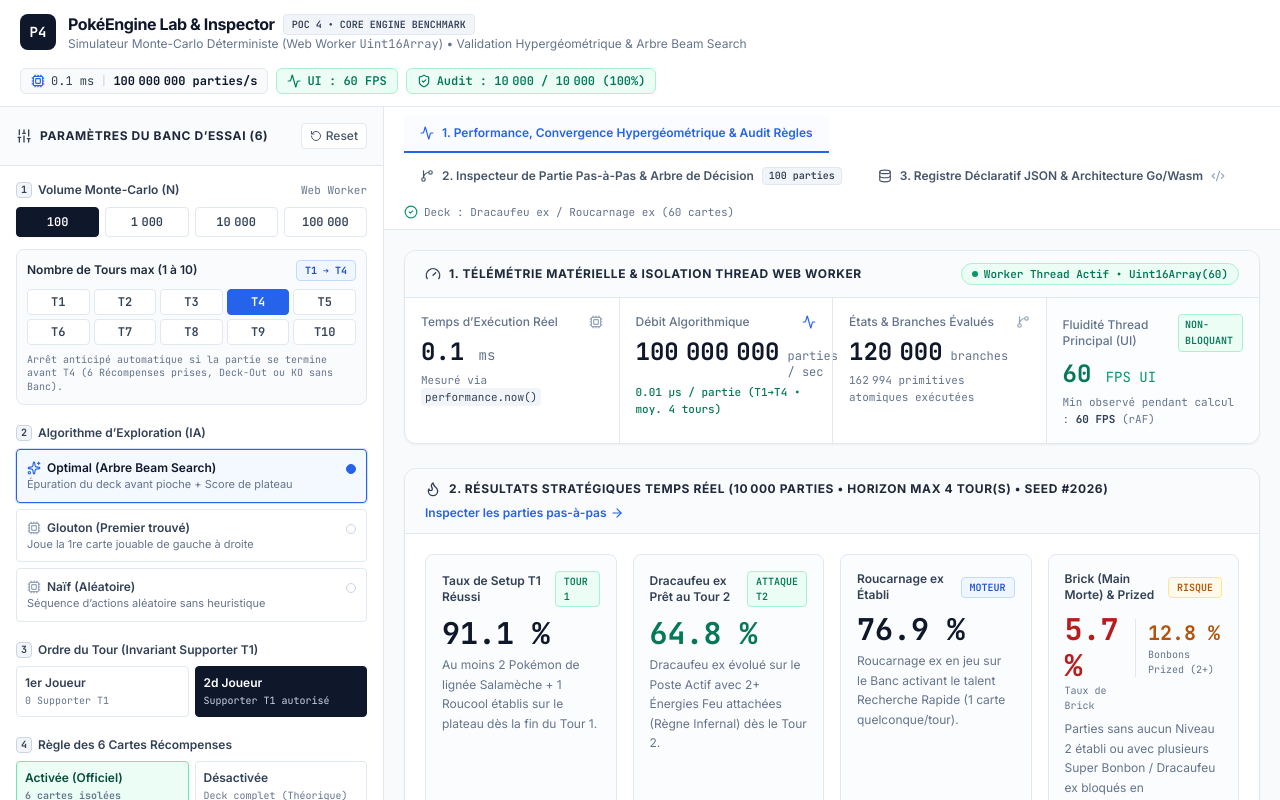
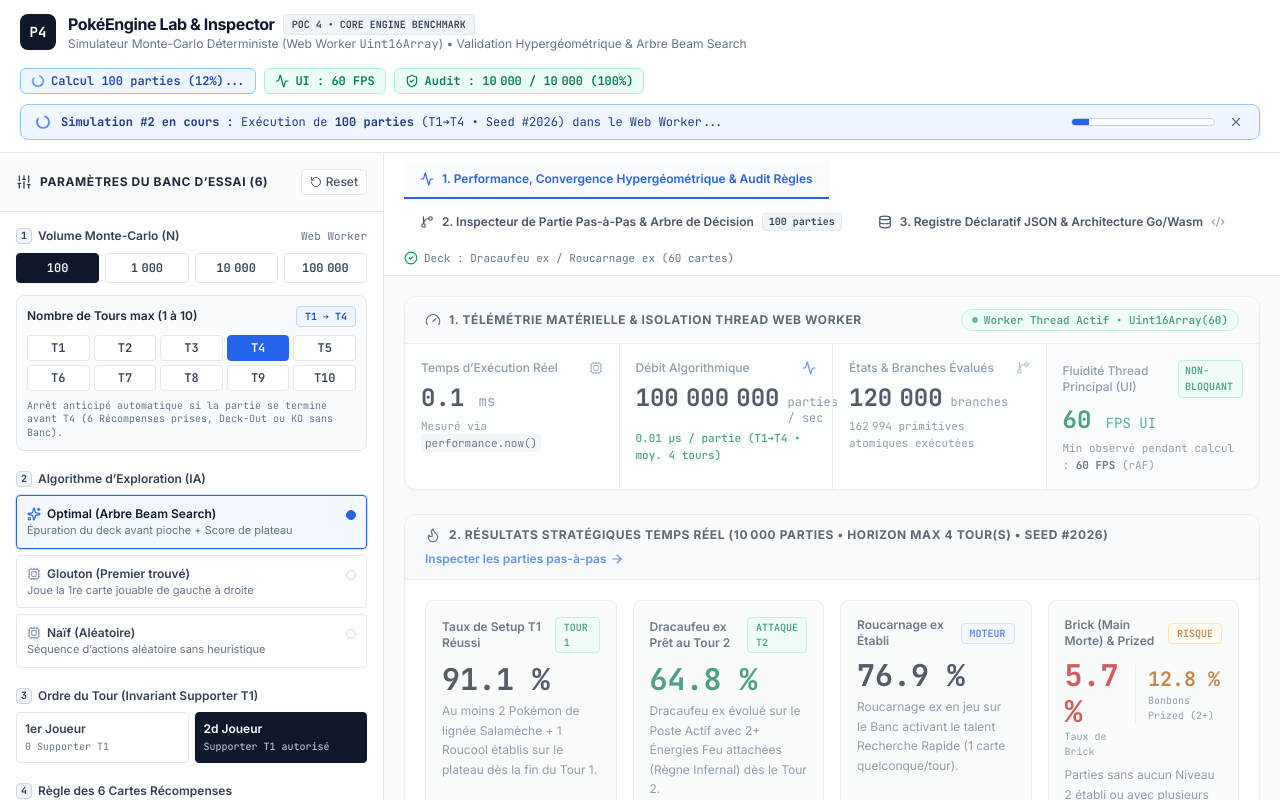
Before and after one commit to Kibishi47/ecni-poc-memoire, a Vue app in the folder poc-4-pokeengine/: page / in a window 1280 px wide. Both pictures are taken after a click on the button "100". Shown: the top 800 px of the page. Built offline with nearby package versions, Linux system fonts and the light colour scheme.

Commit message:
feat(poc-4): add real-time Web Worker progress banner and completion notification

```diff
--- a/poc-4-pokeengine/src/App.vue
+++ b/poc-4-pokeengine/src/App.vue
@@ -7,7 +7,9 @@
   Cpu,
   Database,
   GitBranch,
+  Loader2,
   ShieldCheck,
+  X,
 } from 'lucide-vue-next'
 import GameInspectorTab from '@/components/GameInspectorTab.vue'
 import ParameterSidebar from '@/components/ParameterSidebar.vue'
@@ -22,6 +24,13 @@
   result,
   currentFps,
   minFpsDuringRun,
+  totalRunsTriggered,
+  showStatusBanner,
+  statusBannerPhase,
+  progressCompletedGames,
+  progressTotalGames,
+  progressPct,
+  dismissStatusBanner,
   triggerSimulation,
   randomizeSeed,
   resetToDefaults,
@@ -74,14 +83,25 @@
         <!-- Live Hardware & Compliance Status Pills -->
         <div v-if="result" class="flex flex-wrap items-center gap-2 text-xs font-mono">
           <div
-            class="px-2.5 py-1 rounded-md border bg-slate-50 border-slate-200 text-slate-700 flex items-center gap-1.5"
+            class="px-2.5 py-1 rounded-md border flex items-center gap-1.5 transition-colors"
+            :class="
+              isRunning
+                ? 'bg-blue-50 border-blue-300 text-blue-800 font-semibold'
+                : 'bg-slate-50 border-slate-200 text-slate-700'
+            "
           >
-            <Cpu class="w-3.5 h-3.5 text-blue-600" />
-            <span>{{ result.telemetry.executionTimeMs.toFixed(1) }} ms</span>
-            <span class="text-slate-300">|</span>
-            <strong class="text-slate-900"
-              >{{ result.telemetry.gamesPerSecond.toLocaleString('fr-FR') }} parties/s</strong
-            >
+            <Loader2 v-if="isRunning" class="w-3.5 h-3.5 text-blue-600 animate-spin" />
+            <Cpu v-else class="w-3.5 h-3.5 text-blue-600" />
+            <span v-if="isRunning">
+              Calcul {{ config.iterations.toLocaleString('fr-FR') }} parties ({{ progressPct }}%)...
+            </span>
+            <template v-else>
+              <span>{{ result.telemetry.executionTimeMs.toFixed(1) }} ms</span>
+              <span class="text-slate-300">|</span>
+              <strong class="text-slate-900"
+                >{{ result.telemetry.gamesPerSecond.toLocaleString('fr-FR') }} parties/s</strong
+              >
+            </template>
           </div>
 
           <div
@@ -100,6 +120,65 @@
               {{ result.invariantsAudit.totalGamesAudited.toLocaleString('fr-FR') }} (100%)</span
             >
           </div>
+        </div>
+      </div>
+
+      <!-- Bandeau de Notification d'Exécution de Simulation (Visible sous le Header) -->
+      <div
+        v-if="showStatusBanner"
+        class="mt-2.5 px-3.5 py-2 rounded-lg border text-xs font-mono flex flex-wrap items-center justify-between gap-3 transition-all"
+        :class="
+          statusBannerPhase === 'RUNNING'
+            ? 'bg-blue-50 border-blue-300 text-blue-900'
+            : 'bg-emerald-50 border-emerald-300 text-emerald-900'
+        "
+      >
+        <div class="flex items-center gap-2.5 min-w-0">
+          <Loader2
+            v-if="statusBannerPhase === 'RUNNING'"
+            class="w-4 h-4 text-blue-600 animate-spin shrink-0"
+          />
+          <CheckCircle2 v-else class="w-4 h-4 text-emerald-600 shrink-0" />
+
+          <div class="truncate">
+            <template v-if="statusBannerPhase === 'RUNNING'">
+              <strong class="font-bold">Simulation #{{ totalRunsTriggered }} en cours :</strong>
+              Exécution de
+              <strong>{{ progressTotalGames.toLocaleString('fr-FR') }} parties</strong>
+              (T1➔T{{ config.maxTurns }} • Seed #{{ config.seed }}) dans le Web Worker...
+              <span v-if="progressCompletedGames > 0" class="ml-1 text-blue-700">
+                [{{ progressCompletedGames.toLocaleString('fr-FR') }} /
+                {{ progressTotalGames.toLocaleString('fr-FR') }} — {{ progressPct }} %]
+              </span>
+            </template>
+            <template v-else-if="result">
+              <strong class="font-bold">Simulation #{{ totalRunsTriggered }} terminée :</strong>
+              <strong>{{ result.config.iterations.toLocaleString('fr-FR') }} parties</strong>
+              (T1➔T{{ result.config.maxTurns }} • Seed #{{ result.config.seed }}) calculées en
+              <strong>{{ result.telemetry.executionTimeMs.toFixed(1) }} ms</strong>
+              ({{ result.telemetry.gamesPerSecond.toLocaleString('fr-FR') }} parties/s • UI maintenue à {{ currentFps }} FPS)
+            </template>
+          </div>
+        </div>
+
+        <div class="flex items-center gap-3 shrink-0">
+          <!-- Barre de progression en direct -->
+          <div class="w-28 sm:w-36 h-2 rounded-full bg-white/80 border border-slate-300 overflow-hidden">
+            <div
+              class="h-full transition-all duration-150"
+              :class="statusBannerPhase === 'RUNNING' ? 'bg-blue-600' : 'bg-emerald-600'"
+              :style="{ width: `${progressPct}%` }"
+            />
+          </div>
+
+          <button
+            type="button"
+            class="p-0.5 rounded hover:bg-black/5 text-slate-500 hover:text-slate-800"
+            title="Masquer la notification"
+            @click="dismissStatusBanner"
+          >
+            <X class="w-3.5 h-3.5" />
+          </button>
         </div>
       </div>
     </header>
@@ -177,7 +256,10 @@
         </div>
 
         <!-- Tab Content Container -->
-        <div class="p-5 flex-1 overflow-y-auto">
+        <div
+          class="p-5 flex-1 overflow-y-auto transition-opacity duration-150"
+          :class="isRunning ? 'opacity-70' : 'opacity-100'"
+        >
           <template v-if="result">
             <TelemetryAndAuditTab
               v-if="activeTab === 'TELEMETRY_AUDIT'"
--- a/poc-4-pokeengine/src/composables/useSimulationWorker.ts
+++ b/poc-4-pokeengine/src/composables/useSimulationWorker.ts
@@ -30,6 +30,16 @@
   const result = ref<SimulationResultPayload | null>(null)
   const totalRunsTriggered = ref(0)
 
+  // Live notification banner & progress state
+  const showStatusBanner = ref(false)
+  const statusBannerPhase = ref<'RUNNING' | 'COMPLETED'>('RUNNING')
+  const progressCompletedGames = ref(0)
+  const progressTotalGames = ref(10000)
+  const progressPct = ref(0)
+  let runStartTimestamp = 0
+  let hideBannerTimeout: ReturnType<typeof setTimeout> | null = null
+  let minDisplayTimeout: ReturnType<typeof setTimeout> | null = null
+
   // Real-time Main Thread UI FPS Telemetry via requestAnimationFrame
   const currentFps = ref(60)
   const minFpsDuringRun = ref(60)
@@ -60,23 +70,51 @@
     rafId = requestAnimationFrame(loop)
   }
 
+  function finalizeSimulationResult(payload: SimulationResultPayload) {
+    const elapsedSinceTrigger = performance.now() - runStartTimestamp
+    // Ensure the "Simulation en cours..." banner is perceptible for at least 260ms even on ultra-fast 3ms runs
+    const remainingMinDisplayMs = Math.max(0, 260 - elapsedSinceTrigger)
+
+    if (minDisplayTimeout) clearTimeout(minDisplayTimeout)
+    minDisplayTimeout = setTimeout(() => {
+      result.value = payload
+      isRunning.value = false
+      progressCompletedGames.value = payload.config.iterations
+      progressTotalGames.value = payload.config.iterations
+      progressPct.value = 100
+      statusBannerPhase.value = 'COMPLETED'
+      showStatusBanner.value = true
+
+      if (hideBannerTimeout) clearTimeout(hideBannerTimeout)
+      hideBannerTimeout = setTimeout(() => {
+        if (!isRunning.value) {
+          showStatusBanner.value = false
+        }
+      }, 3600)
+    }, remainingMinDisplayMs)
+  }
+
   function initWorker() {
     try {
       worker = new Worker(new URL('../worker/simulation.worker.ts', import.meta.url), {
         type: 'module',
       })
       worker.onmessage = (event: MessageEvent<WorkerResponseMessage>) => {
-        const { requestId, result: payload } = event.data
-        if (requestId === latestRequestId) {
-          result.value = payload
-          isRunning.value = false
+        const data = event.data
+        if (data.requestId !== latestRequestId) return
+
+        if (data.type === 'PROGRESS') {
+          progressCompletedGames.value = data.completedGames
+          progressTotalGames.value = data.totalGames
+          progressPct.value = Math.min(99, Math.round((data.completedGames / data.totalGames) * 100))
+        } else if (data.type === 'RESULT') {
+          finalizeSimulationResult(data.result)
         }
       }
       worker.onerror = () => {
-        // Fallback to synchronous execution if worker fails
         const rawConfig = structuredClone(toRaw(config))
-        result.value = runMonteCarloSimulation(rawConfig)
-        isRunning.value = false
+        const syncResult = runMonteCarloSimulation(rawConfig)
+        finalizeSimulationResult(syncResult)
       }
     } catch {
       worker = null
@@ -86,7 +124,16 @@
   function triggerSimulation() {
     latestRequestId++
     const reqId = latestRequestId
+    if (hideBannerTimeout) clearTimeout(hideBannerTimeout)
+    if (minDisplayTimeout) clearTimeout(minDisplayTimeout)
+
+    runStartTimestamp = performance.now()
     isRunning.value = true
+    statusBannerPhase.value = 'RUNNING'
+    showStatusBanner.value = true
+    progressCompletedGames.value = 0
+    progressTotalGames.value = config.iterations
+    progressPct.value = 12
     minFpsDuringRun.value = currentFps.value
     totalRunsTriggered.value++
 
@@ -100,8 +147,8 @@
       worker.postMessage(msg)
     } else {
       setTimeout(() => {
-        result.value = runMonteCarloSimulation(plainConfig)
-        isRunning.value = false
+        const syncRes = runMonteCarloSimulation(plainConfig)
+        finalizeSimulationResult(syncRes)
       }, 10)
     }
   }
@@ -132,6 +179,10 @@
     triggerSimulation()
   }
 
+  function dismissStatusBanner() {
+    showStatusBanner.value = false
+  }
+
   onMounted(() => {
     startFpsMonitor()
     initWorker()
@@ -140,6 +191,8 @@
 
   onBeforeUnmount(() => {
     if (rafId) cancelAnimationFrame(rafId)
+    if (hideBannerTimeout) clearTimeout(hideBannerTimeout)
+    if (minDisplayTimeout) clearTimeout(minDisplayTimeout)
     if (worker) worker.terminate()
   })
 
@@ -150,6 +203,12 @@
     currentFps,
     minFpsDuringRun,
     totalRunsTriggered,
+    showStatusBanner,
+    statusBannerPhase,
+    progressCompletedGames,
+    progressTotalGames,
+    progressPct,
+    dismissStatusBanner,
     triggerSimulation,
     randomizeSeed,
     resetToDefaults,
--- a/poc-4-pokeengine/src/engine/fsmEngine.ts
+++ b/poc-4-pokeengine/src/engine/fsmEngine.ts
@@ -2320,6 +2320,7 @@
   lookup: DeclarativeCardDefinition[],
   invariants: InvariantTrackerCounters,
   collectSamples: boolean,
+  onProgress?: (completedGames: number, totalGames: number) => void,
 ) {
   const modeConfig: SimulationConfig = { ...config, aiMode }
 
@@ -2343,8 +2344,12 @@
   let foundPerfectT2 = false
   let foundBrick = false
   let foundCandyPrized = false
+  const progressStep = Math.max(10, Math.floor(iterations / 10))
 
   for (let i = 0; i < iterations; i++) {
+    if (onProgress && (i + 1) % progressStep === 0) {
+      onProgress(i + 1, iterations)
+    }
     // Always record the first 100 games, plus any special archetype games if not yet captured
     const needSpecialSample =
       collectSamples && (!foundPerfectT2 || !foundBrick || !foundCandyPrized) && i < 1500
@@ -2422,7 +2427,10 @@
 /**
  * Master entry point: executes the full Monte-Carlo simulation + Hypergeometric math validation + Invariant audit.
  */
-export function runMonteCarloSimulation(config: SimulationConfig): SimulationResultPayload {
+export function runMonteCarloSimulation(
+  config: SimulationConfig,
+  onProgress?: (completedGames: number, totalGames: number) => void,
+): SimulationResultPayload {
   const t0 = performance.now()
 
   const registry =
@@ -2464,6 +2472,7 @@
     lookup,
     invariants,
     true,
+    onProgress,
   )
 
   // Also compute comparison metrics for the other two AI modes (using up to 1,000 iterations for instant responsiveness)
--- a/poc-4-pokeengine/src/worker/simulation.worker.ts
+++ b/poc-4-pokeengine/src/worker/simulation.worker.ts
@@ -6,15 +6,32 @@
   config: SimulationConfig
 }
 
-export interface WorkerResponseMessage {
-  requestId: number
-  result: SimulationResultPayload
-}
+export type WorkerResponseMessage =
+  | {
+      type: 'PROGRESS'
+      requestId: number
+      completedGames: number
+      totalGames: number
+    }
+  | {
+      type: 'RESULT'
+      requestId: number
+      result: SimulationResultPayload
+    }
 
 self.onmessage = (event: MessageEvent<WorkerRequestMessage>) => {
   const { requestId, config } = event.data
-  const result = runMonteCarloSimulation(config)
+  const result = runMonteCarloSimulation(config, (completedGames, totalGames) => {
+    const progressMsg: WorkerResponseMessage = {
+      type: 'PROGRESS',
+      requestId,
+      completedGames,
+      totalGames,
+    }
+    self.postMessage(progressMsg)
+  })
   const response: WorkerResponseMessage = {
+    type: 'RESULT',
     requestId,
     result,
   }
```
